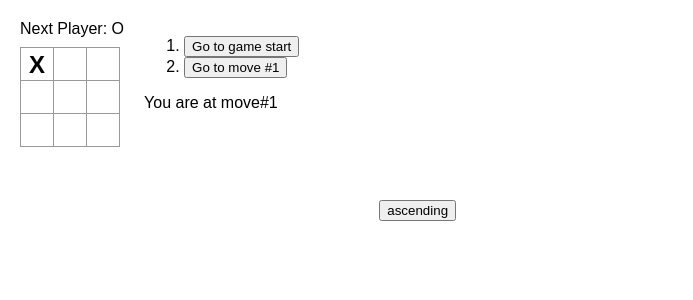
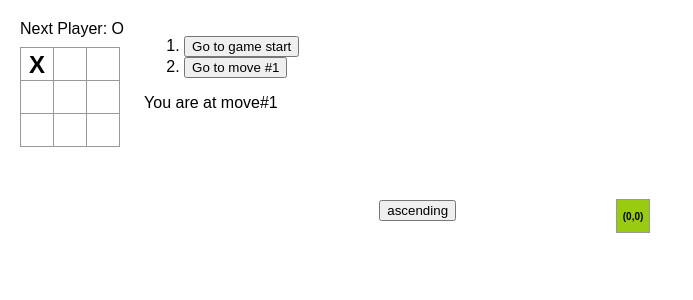
Before and after one commit to armcortex3445/react-tutorial-tic-tae-toe, a React (Create React App) app: page / in a window 1280 px wide. Both pictures are taken after a click on the button 37 px from the left and 64 px from the top of the page. Shown: the top 300 px of the page, without its empty margins (0-693 px from the left). Built offline with nearby package versions, Linux system fonts and the light colour scheme.

Commit message:
Add move position display and Refactor hilight winner logic

```diff
--- a/src/App.js
+++ b/src/App.js
@@ -66,7 +66,10 @@ function Board({xIsNext , squares, onPlay, currentMove}) {
 
   if(result.winner) {
     status = "Winner: " + result.winner;
-  }else{
+  }else if(result.isDraw){
+    status = "Draw";
+  }
+  else{
     status = "Next Player: " + (xIsNext ? "X" : "O");
   }
 
@@ -77,11 +80,13 @@ function Board({xIsNext , squares, onPlay, currentMove}) {
     if(squares[i] || calculateResult(squares).winner) return;
 
     const nextSquares = squares.slice();
+    const newPosition = { row : parseInt(i/size , 10) , col : i%size};
+
 
     if(xIsNext)  nextSquares[i] = "X";
     else nextSquares[i] = "O";
 
-    onPlay(nextSquares);
+    onPlay(nextSquares,newPosition);
 
   }
 
@@ -89,7 +94,6 @@ function Board({xIsNext , squares, onPlay, currentMove}) {
   return(
   <>
     <div className="status"> {status} </div>
-    {result.isDraw && <p className="status">Draw</p> }
     {array.map(row => (
         <div key={row} className="board-row">
           {array.map( col => (
@@ -106,6 +110,26 @@ function Board({xIsNext , squares, onPlay, currentMove}) {
   );
 }
 
+function MoveHistoryList(moveHistory){
+
+  const ArrHistory = moveHistory.moveHistory;
+
+  if(!Array.isArray(ArrHistory)) {
+    return null;
+  }
+
+  return (
+    ArrHistory.map(ele => {
+      if(ele === null) return null;
+
+      const value = `(${ele.row},${ele.col})`
+
+      return <button className="position-history">{value}</button>
+
+    })
+  )
+}
+
 export default function Game() {
 
   const [history, setHistory] = useState([Array(9).fill(null)]);
@@ -115,11 +139,15 @@ export default function Game() {
   const currentSquares = history[curMove];
   const xIsNext = (curMove %2 ===0);
   const moveDescription = `You are at move#${curMove}`
+  const [moveHistory, setMoveHistory] = useState([]);
 
-  function handlePlay(nextSquares) {
+  function handlePlay(nextSquares,newPosition) {
     const nextHistory = [...history.slice(0,curMove+1),nextSquares];
+    const nextMoveHistory = [ ...moveHistory.slice(0,curMove),newPosition];
     setHistory(nextHistory);
     setCurMove(nextHistory.length - 1);
+    console.log(nextMoveHistory);
+    setMoveHistory(nextMoveHistory);
   }
 
   function jumpTo(nextMove){
@@ -162,6 +190,9 @@ export default function Game() {
       <div className="toolbar">
         <button onClick={() => setAscending(!ascending)}>{displayOrder}</button>
       </div>
+      <div className="toolbar">
+        <MoveHistoryList moveHistory={moveHistory} />
+      </div>
     </div>
   )
 
--- a/src/styles.css
+++ b/src/styles.css
@@ -107,3 +107,17 @@ body {
   margin-top: 100px;
   padding: 80px;
 }
+.position-history {
+  background: #9c1;
+  border: 1px solid #999;
+  float: left;
+  font-size: 10px;
+  font-weight: bold;
+  line-height: 34px;
+  height: 34px;
+  margin-right: -1px;
+  margin-top: -1px;
+  padding: 0;
+  text-align: center;
+  width: 34px;
+}
```
